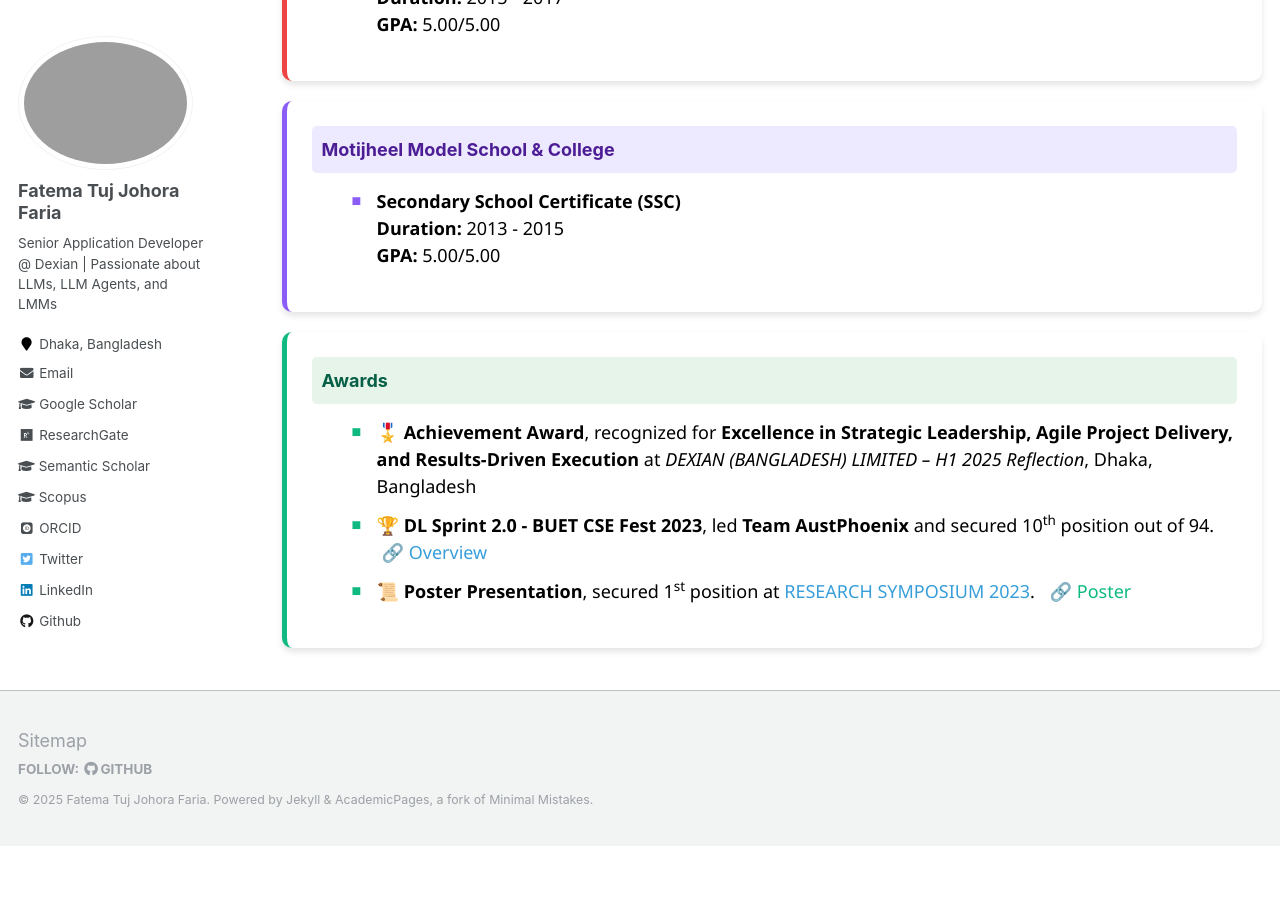
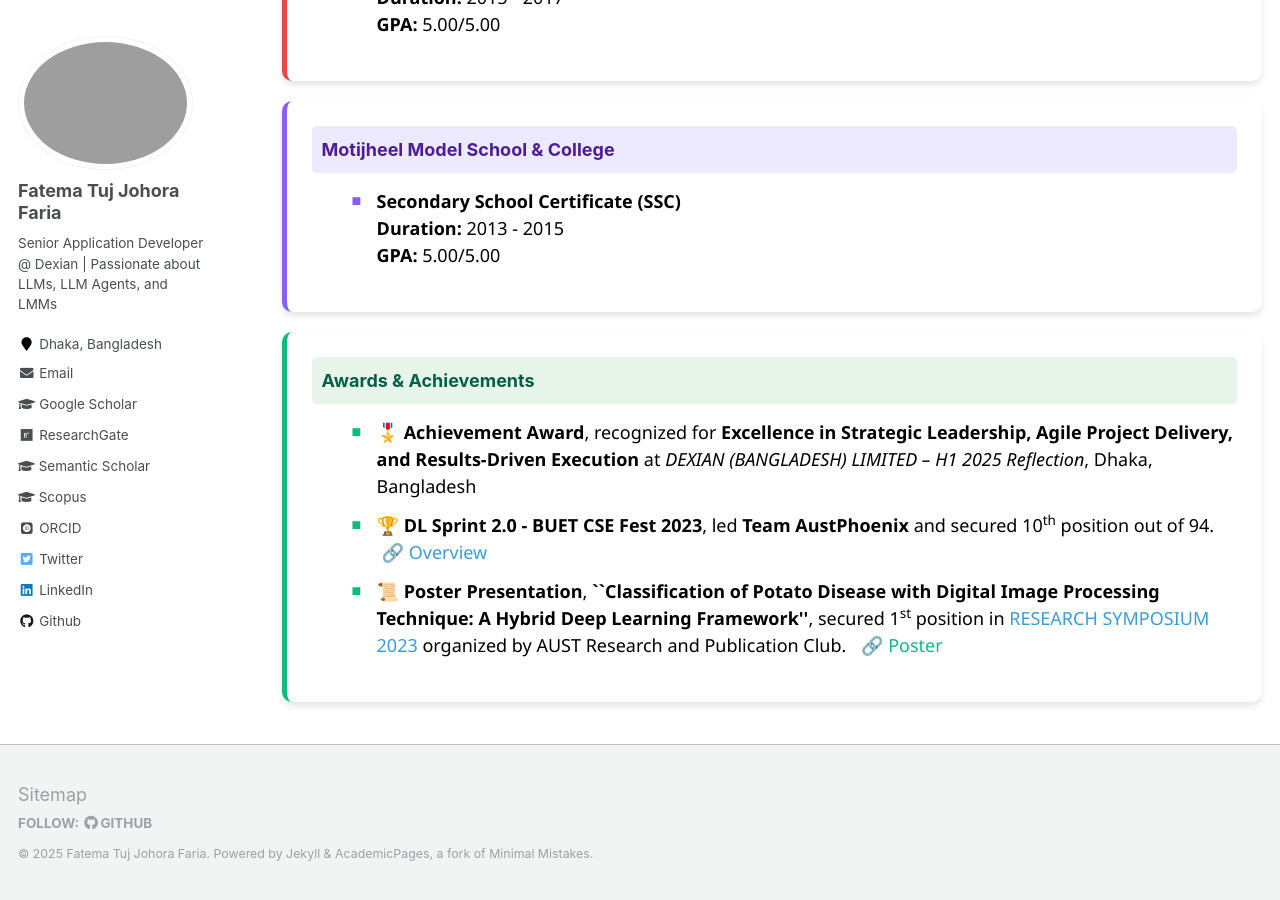
Before and after one commit to fatemafaria142/fatemafaria142.github.io, a Jekyll site: the page built from _pages/education.md, in a window 1280 px wide and 900 px high, scrolled down 585 px. Built offline with Jekyll 4.4.1, drawn with Linux system fonts in a browser that asks for light colours; some web fonts are replaced; before the commit the page ends 1431 px from its top, so only the background shows below that.

Commit message:
Update education

```diff
--- a/_pages/education.md
+++ b/_pages/education.md
@@ -55,28 +55,23 @@ author_profile: true
 
 <div style="background-color: white; border-left: 5px solid #10b981; border-radius: 10px; padding: 25px; flex: 1 1 100%; max-width: 100%; box-shadow: 0 4px 6px rgba(0, 0, 0, 0.1);">
   <div style="background-color: #e6f4ea; padding: 10px; border-radius: 5px; margin-bottom: 15px;">
-    <span style="color: #065f46; font-size: 1em; font-weight: bold;">Awards</span>
+    <span style="color: #065f46; font-size: 1em; font-weight: bold;">Awards & Achievements</span>
   </div>
-
   <ul style="font-family: 'Segoe UI', sans-serif; color: black; margin-top: 15px;">
-
     <li style="margin-bottom: 12px; list-style-type: none; position: relative; padding-left: 25px;">
       <span style="position: absolute; left: 0; color: #10b981; font-size: 0.9em;">■</span>
       🎖️ <b>Achievement Award</b>, recognized for <b>Excellence in Strategic Leadership, Agile Project Delivery, and Results-Driven Execution</b> at <i>DEXIAN (BANGLADESH) LIMITED – H1 2025 Reflection</i>, Dhaka, Bangladesh
     </li>
-
     <li style="margin-bottom: 12px; list-style-type: none; position: relative; padding-left: 25px;">
       <span style="position: absolute; left: 0; color: #10b981; font-size: 0.9em;">■</span>
       🏆 <b>DL Sprint 2.0 - BUET CSE Fest 2023</b>, led <b>Team AustPhoenix</b> and secured 10<sup>th</sup> position out of 94.
       <a href="https://www.kaggle.com/competitions/dlsprint2/overview" style="color: #389EDA; text-decoration: none; margin-left: 5px;">🔗 Overview</a>
     </li>
-
     <li style="margin-bottom: 12px; list-style-type: none; position: relative; padding-left: 25px;">
       <span style="position: absolute; left: 0; color: #10b981; font-size: 0.9em;">■</span>
-      📜 <b>Poster Presentation</b>, secured 1<sup>st</sup> position at
-      <a href="https://aust.edu/events/1996" style="color: #389EDA; text-decoration: none;">RESEARCH SYMPOSIUM 2023</a>.
+      📜 <b>Poster Presentation</b>, <b>``Classification of Potato Disease with Digital Image Processing Technique: A Hybrid Deep Learning Framework''</b>, secured 1<sup>st</sup> position in
+      <a href="https://aust.edu/events/1996" style="color: #389EDA; text-decoration: none;">RESEARCH SYMPOSIUM 2023</a> organized by AUST Research and Publication Club.
       <a href="https://drive.google.com/file/d/1JN8cEUTWAilZpNsZaIxPVusiHxqc4OZA/view?usp=sharing" style="color: #10b981; text-decoration: none; margin-left: 10px;">🔗 Poster</a>
     </li>
-
   </ul>
 </div>
```
